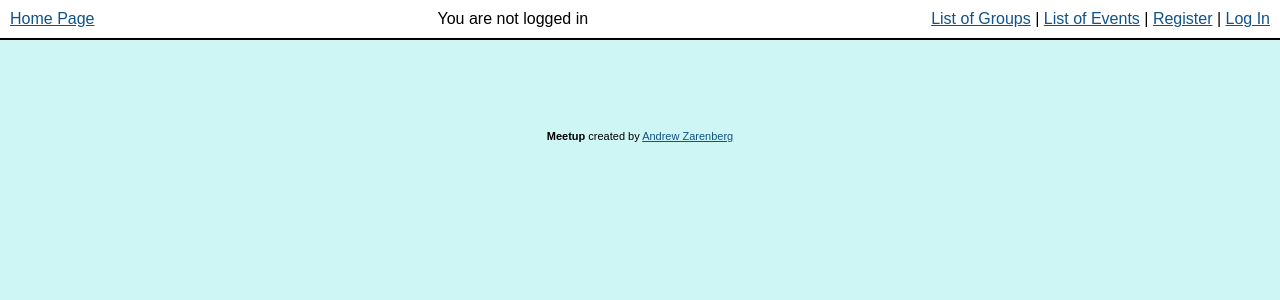
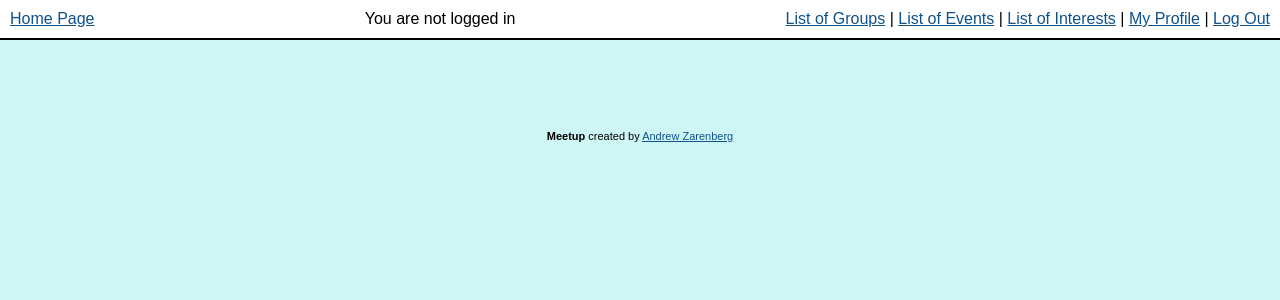
Before and after one commit to Andrew-Zarenberg/Meetup, a PHP site: page /index.php in a window 1280 px wide. Shown: the top 300 px of the page. Run offline with PHP 8.4, Linux system fonts and the light colour scheme.

Commit message:
added interests page

```diff
--- a/body_header.php
+++ b/body_header.php
@@ -9,19 +9,18 @@
 	<?php
 		if(isset($_SESSION["username"])){
 			echo "Logged in as <strong>".$_SESSION["username"]."</strong>";
-			?>
-			<div style="float:right">
-				<a href="groups.php">List of Groups</a> |
-				<a href="events.php">List of Events</a> |
-				<a href="user.php">My Profile</a> |
-				<a href="logout.php">Log Out</a>
-			</div>
-			<?php
 		} else {
 			echo "You are not logged in";
-			echo '<div style="float:right"><a href="groups.php">List of Groups</a> | <a href="events.php">List of Events</a> | <a href="register.php">Register</a> | <a href="login.php">Log In</a></div>';
 		}
 	?>
+
+	<div style="float:right">
+		<a href="groups.php">List of Groups</a> |
+		<a href="events.php">List of Events</a> |
+		<a href="interests.php">List of Interests</a> |
+		<a href="user.php">My Profile</a> |
+		<a href="logout.php">Log Out</a>
+	</div>
 
 </div>
 
```
